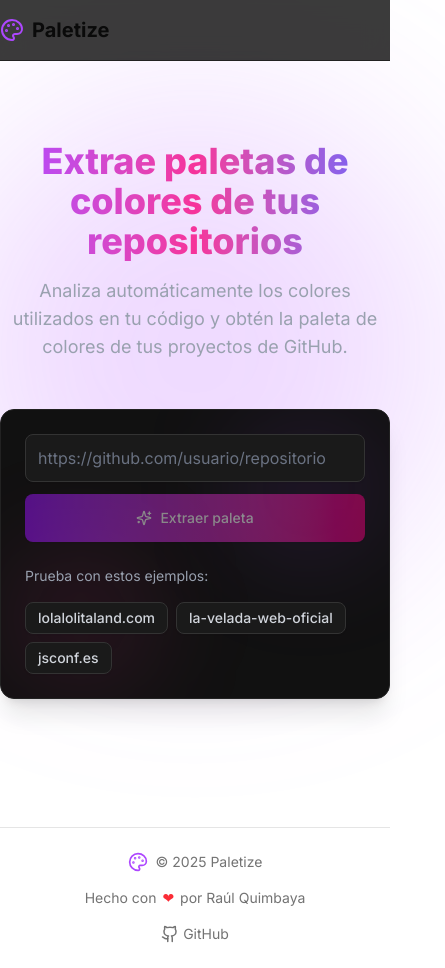
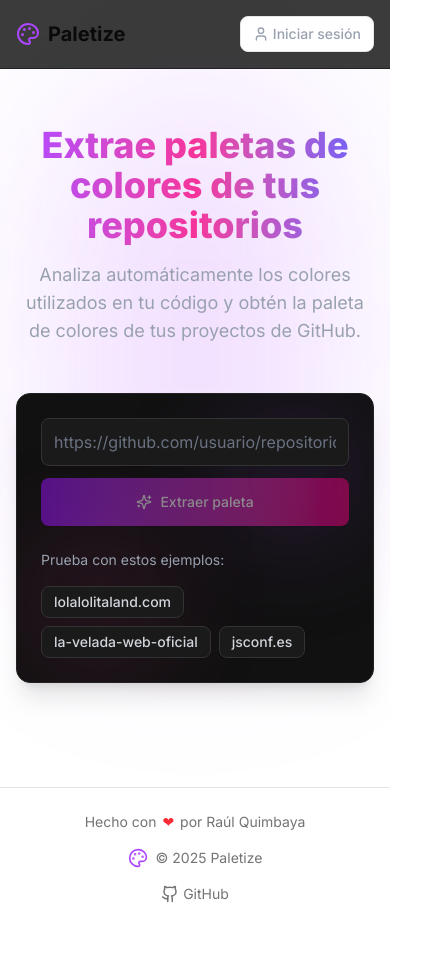
Before and after one commit to RANDRESS23/paletize, a Next.js app: page / in a window 390 px wide. Shown: the whole page, 445 px wide, since content can reach past the window. After the commit the page ends 928 px from the top, so only its background shows below. Built offline with nearby package versions, Linux system fonts and the light colour scheme; no server answers.

Commit message:
feat: enhance layout responsiveness and improve footer visibility on mobile

```diff
--- a/src/app/page.tsx
+++ b/src/app/page.tsx
@@ -4,13 +4,13 @@ import { FormAndResults } from "@/sections/FormAndResults";
 
 export default function Home() {
   return (
-    <div className="flex flex-col min-h-screen">
+    <div className="flex flex-col min-h-screen w-full">
       <Header />
 
-      <main className="flex-1 mx-auto max-w-7xl py-20">
+      <main className="flex-1 mx-auto max-w-7xl py-14 md:py-20 px-4">
         <div className="max-w-4xl mx-auto">
           <div className="text-center mb-12 relative">
-            <div className="absolute -top-10 left-1/2 -translate-x-1/2 w-[500px] h-[500px] bg-purple-500/20 rounded-full blur-[100px] -z-10"></div>
+            <div className="absolute -top-10 left-1/2 -translate-x-1/2 w-[70%] md:w-[500px] h-[500px] bg-purple-500/20 rounded-full blur-[100px] -z-10"></div>
             <h1 className="text-4xl md:text-6xl font-extrabold mb-4 bg-clip-text text-transparent bg-gradient-to-r from-purple-500 via-pink-500 to-indigo-500">
               Extrae paletas de colores de tus repositorios
             </h1>
--- a/src/components/Footer.tsx
+++ b/src/components/Footer.tsx
@@ -5,7 +5,7 @@ export const Footer = () => {
   return (
     <footer className="w-full border-t py-6 md:py-0">
       <div className="container flex flex-col items-center justify-between gap-4 md:h-24 md:flex-row mx-auto max-w-4xl">
-        <div className="flex items-center gap-2">
+        <div className="hidden md:flex items-center gap-2">
           <Palette className="h-5 w-5 text-purple-500" />
           <p className="text-sm text-muted-foreground">© 2025 Paletize</p>
         </div>
@@ -19,6 +19,10 @@ export const Footer = () => {
           >
             Raúl Quimbaya
           </Link>
+        </div>
+        <div className="flex md:hidden items-center gap-2">
+          <Palette className="h-5 w-5 text-purple-500" />
+          <p className="text-sm text-muted-foreground">© 2025 Paletize</p>
         </div>
         <div className="flex items-center gap-4">
           <Link
--- a/src/components/Header.tsx
+++ b/src/components/Header.tsx
@@ -5,18 +5,18 @@ import { Button } from "./ui/button";
 
 export const Header = () => {
   return (
-    <header className="border-b border-[#222] bg-[#0a0a0a]/80 backdrop-blur-md sticky top-0 z-50">
+    <header className="border-b border-[#222] bg-[#0a0a0a]/80 backdrop-blur-md sticky top-0 left-0 right-0 z-50 px-4">
       <div className="container mx-auto py-4 flex items-center justify-between max-w-4xl">
         <div className="flex items-center gap-2">
           <Palette className="h-6 w-6 text-purple-500" />
           <span className="font-bold text-xl">Paletize</span>
         </div>
-        <nav className="hidden md:flex items-center gap-6">
+        <nav className="flex items-center gap-6">
           <Link
             href="https://github.com/RANDRESS23/paletize"
             target="_blank"
             rel="noopener noreferrer"
-            className="text-sm text-gray-400 hover:text-white transition-colors flex items-center gap-1"
+            className="text-sm text-gray-400 hover:text-white transition-colors hidden md:flex items-center gap-1"
           >
             <svg
               xmlns="http://www.w3.org/2000/svg"
```
